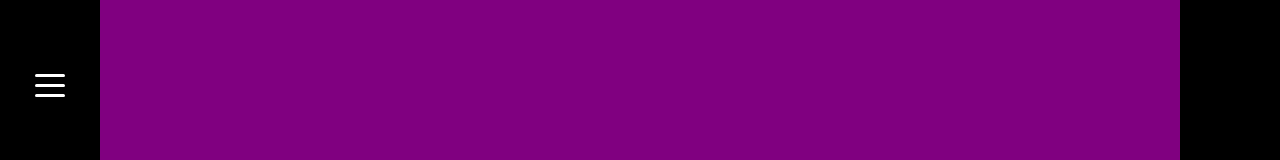
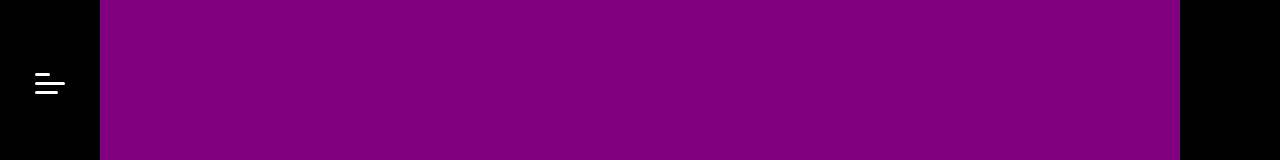
Before and after one commit to Jatin965/portfolio-2022, a React (Create React App) app: page / in a window 1280 px wide. Shown: the part 325-485 px from the top of the page. Built offline with nearby package versions, Linux system fonts and the light colour scheme.

Commit message:
Updated menu icon animation

```diff
--- a/src/assets/scss/_sidebar.scss
+++ b/src/assets/scss/_sidebar.scss
@@ -15,67 +15,42 @@
 
     .menu {
       .menu-icon {
+        display: flex;
+        flex-direction: column;
         width: 30px;
-        height: 20px;
-        position: relative;
-        margin: 50px auto;
-        -webkit-transform: rotate(0deg);
-        -moz-transform: rotate(0deg);
-        -o-transform: rotate(0deg);
-        transform: rotate(0deg);
-        -webkit-transition: 0.5s ease-in-out;
-        -moz-transition: 0.5s ease-in-out;
-        -o-transition: 0.5s ease-in-out;
-        transition: 0.5s ease-in-out;
         cursor: pointer;
 
         span {
-          display: block;
-          position: absolute;
+          background: #fff;
+          border-radius: 10px;
           height: 3px;
-          width: 100%;
-          background: #fff;
-          border-radius: 9px;
-          opacity: 1;
-          left: 0;
-          -webkit-transform: rotate(0deg);
-          -moz-transform: rotate(0deg);
-          -o-transform: rotate(0deg);
-          transform: rotate(0deg);
-          -webkit-transition: 0.25s ease-in-out;
-          -moz-transition: 0.25s ease-in-out;
-          -o-transition: 0.25s ease-in-out;
-          transition: 0.25s ease-in-out;
+          margin: 3px 0;
+          transition: 0.4s cubic-bezier(0.68, -0.6, 0.32, 1.6);
 
           &:nth-child(1) {
-            top: 0px;
+            width: 50%;
           }
           &:nth-child(2) {
-            top: 10px;
+            width: 100%;
           }
           &:nth-child(3) {
-            top: 20px;
+            width: 75%;
           }
         }
 
         &.open span {
           &:nth-child(1) {
-            top: 10px;
-            -webkit-transform: rotate(135deg);
-            -moz-transform: rotate(135deg);
-            -o-transform: rotate(135deg);
-            transform: rotate(135deg);
+            transform-origin: bottom;
+            transform: rotatez(45deg) translate(5px, 1px);
           }
           &:nth-child(2) {
-            opacity: 0;
-            left: -60px;
+            transform-origin: top;
+            transform: rotatez(-45deg);
           }
           &:nth-child(3) {
-            top: 10px;
-            -webkit-transform: rotate(-135deg);
-            -moz-transform: rotate(-135deg);
-            -o-transform: rotate(-135deg);
-            transform: rotate(-135deg);
+            transform-origin: bottom;
+            width: 50%;
+            transform: translate(13px, -4px) rotatez(45deg);
           }
         }
       }
```
